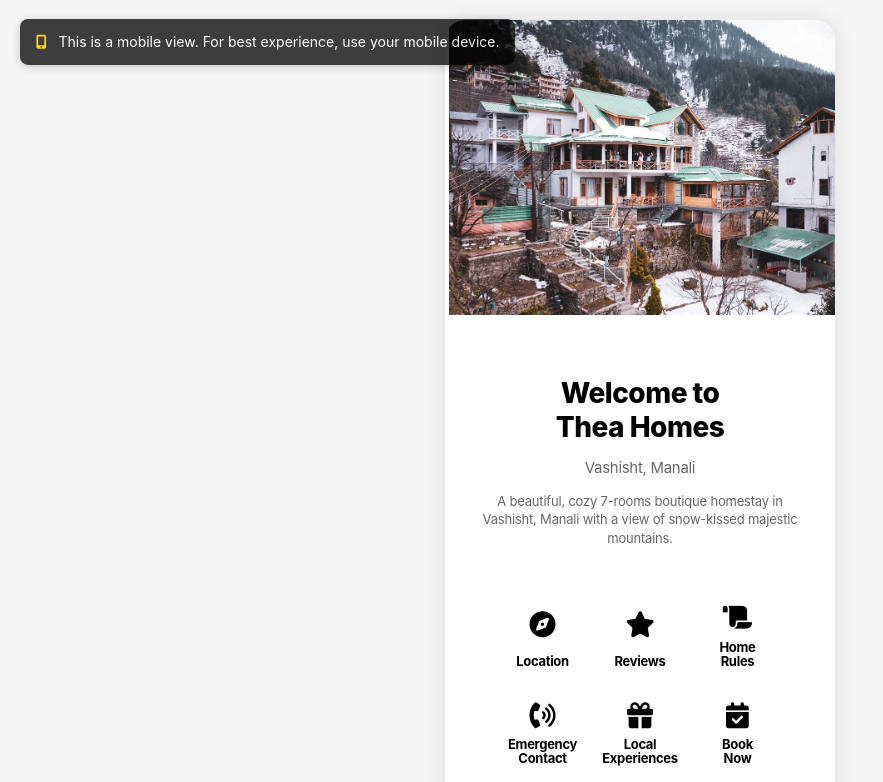
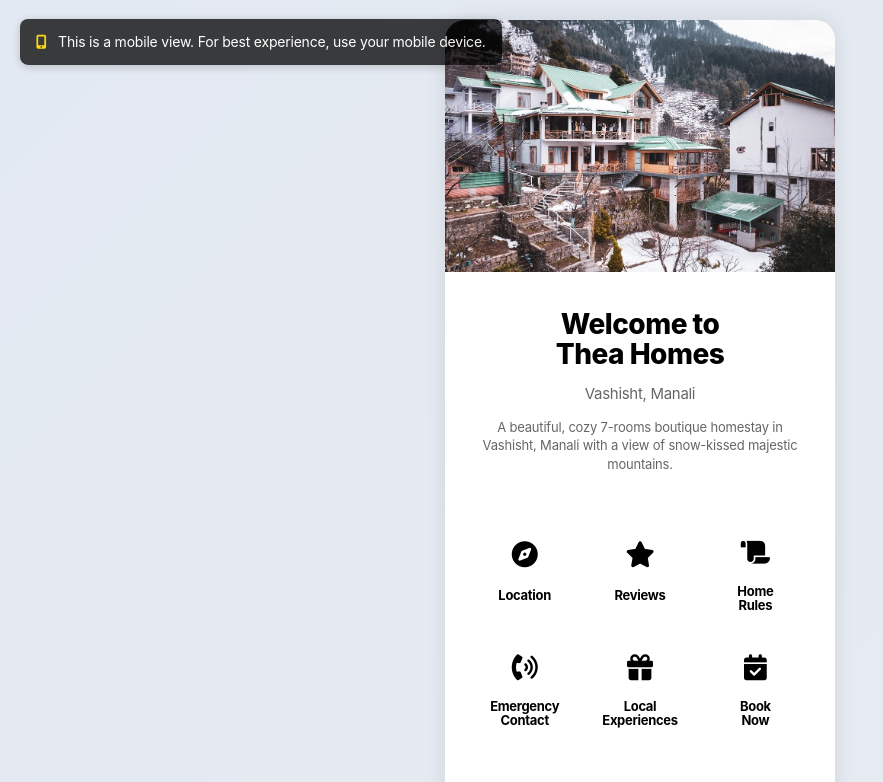
Before and after one commit to darpanjaiin/theahomes, a plain HTML site: page index.html in a window 1280 px wide. Shown: the top 782 px of the page, without its empty margins (0-883 px from the left). Drawn offline with Linux system fonts and the light colour scheme.

Commit message:
Update styles.css

```diff
--- a/css/styles.css
+++ b/css/styles.css
@@ -21,57 +21,40 @@ body {
     color: var(--text-color);
     line-height: 1.6;
     margin: 0;
-    padding: 0;
     overflow-x: hidden;
-    background: #fff;
-    display: flex;
-    flex-direction: column;
-    align-items: center;
-}
-
-.hero-image {
-    position: relative;
-    width: 100%;
-    height: 45vh;
-    overflow: hidden;
+    letter-spacing: -0.2px;
     display: flex;
     justify-content: center;
-    align-items: center;
-    margin: 0;
-    padding: 0;
-    margin-top: -1px;
+    background: linear-gradient(135deg, #e3e9f2 0%, #e8ecf1 100%);
+    min-height: 100vh;
+}
+
+.hero-image {
+    width: 120%;
+    margin-right: -100px;
+    margin-left: -50px;
+    margin-top: -50px;
 }
 
 .hero-image img {
     width: 100%;
-    height: 100%;
-    object-fit: cover;
-    object-position: center;
-    display: block;
-    vertical-align: top;
+    height: 300px;
+    object-fit: contain;
 }
 
 .container {
+    padding: 0;
+    max-width: 100%;
+    max-width: 480px;
     width: 100%;
-    max-width: 480px;
-    margin: 0;
-    padding: 0;
-    overflow: hidden;
-    position: relative;
-    background-color: #fff;
-    display: flex;
-    flex-direction: column;
-    align-items: center;
+    background-color: rgb(239, 233, 233);
+    margin: 0 auto;
+    overflow-x: hidden;
 }
 
 header {
-    width: 100%;
-    padding: 24px 16px 16px;
+    padding: 16px 16px 8px;
     text-align: center;
-    background-color: #fff;
-    position: relative;
-    z-index: 1;
-    margin-top: 16px;
 }
 
 h1, h2, h3, h4, h5, h6 {
@@ -81,21 +64,19 @@ h1, h2, h3, h4, h5, h6 {
 
 h1 {
     font-size: 28px;
-    line-height: 1.2;
-    margin-bottom: 8px;
+    line-height: 1.1;
+    margin-bottom: 2px;
     font-weight: 800;
     letter-spacing: -0.5px;
-    text-align: center;
 }
 
 .tagline {
     font-size: 15px;
     color: #666;
     margin-top: 12px;
-    margin-bottom: 16px;
+    margin-bottom: 12px;
     font-weight: 400;
     letter-spacing: -0.3px;
-    text-align: center;
 }
 
 .sub-tagline {
@@ -472,6 +453,7 @@ footer {
     }
 }
 
+
 /* Modal enhancements */
 .modal-large {
     max-width: 480px !important; /* Force mobile width even for large modals */
```
